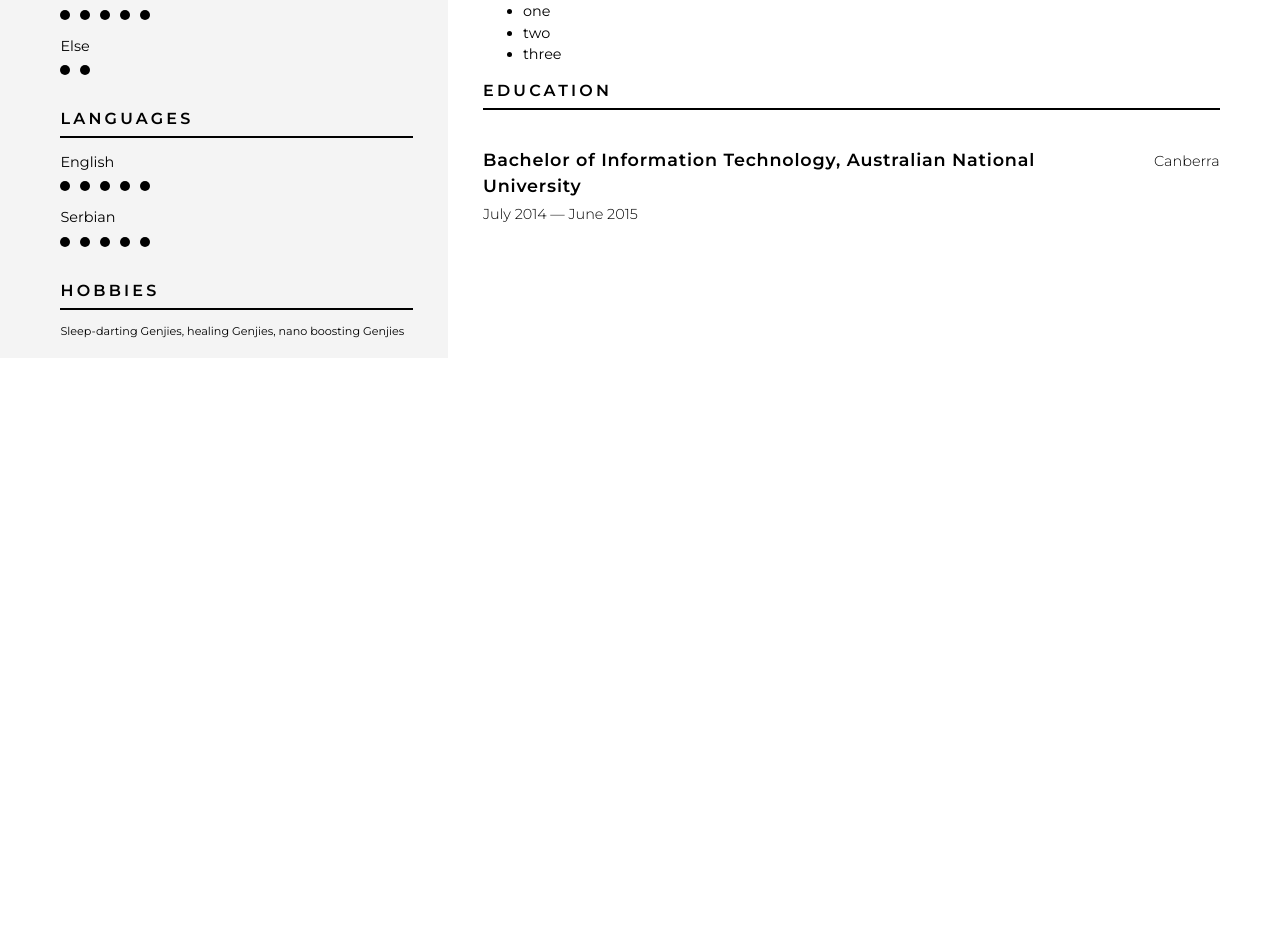
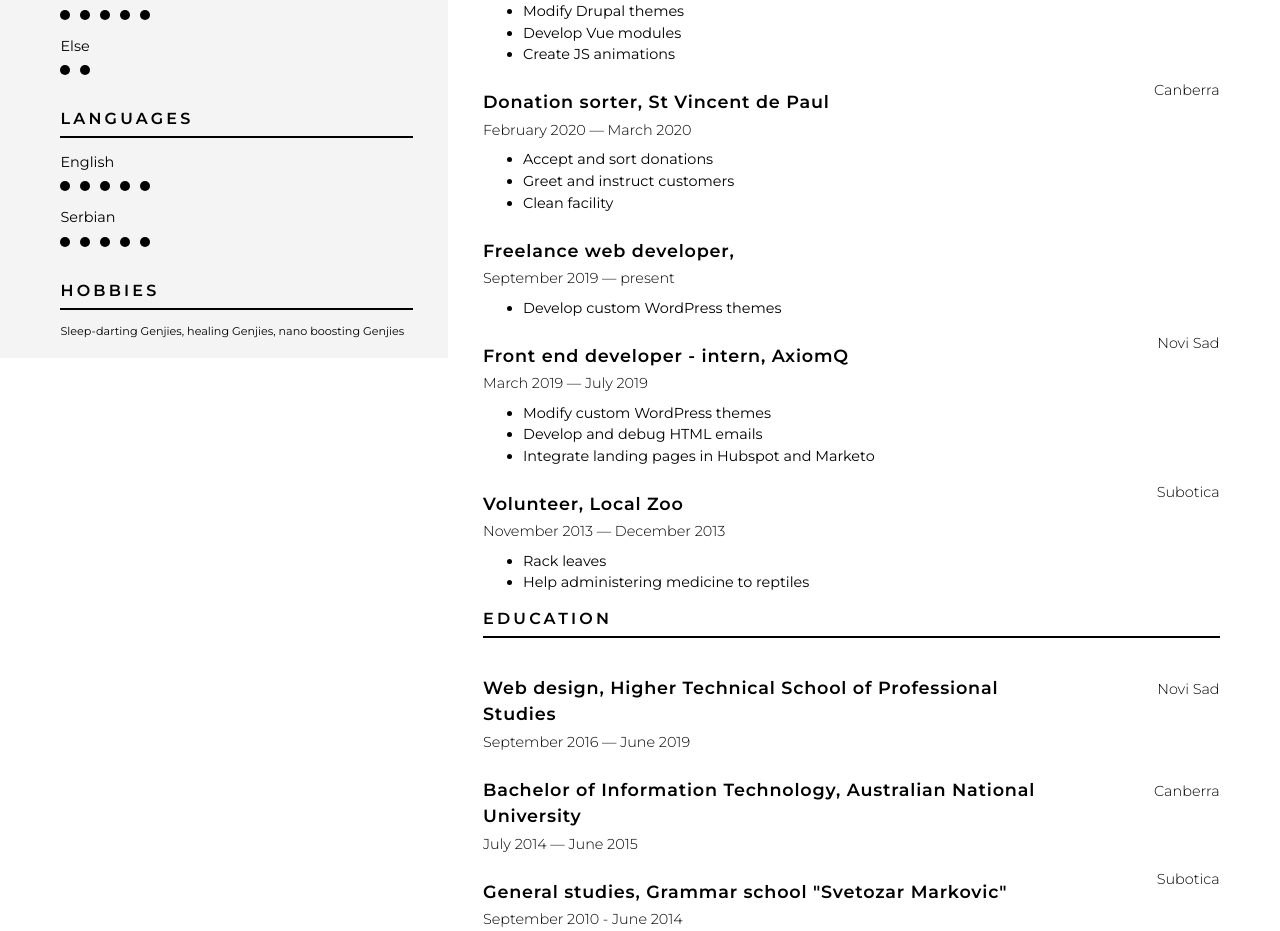
Before and after one commit to luka-bacic/cv-builder, a Vue app: page / in a window 1280 px wide. Shown: the part 442-1373 px from the top of the page. Before the commit the page ends 800 px from the top, so only its background shows below. Built offline with nearby package versions, Linux system fonts and the light colour scheme.

Commit message:
Add school and work experiences

```diff
--- a/src/data.js
+++ b/src/data.js
@@ -3,7 +3,7 @@ export const name = 'Luka Bacic';
 export const job = 'Front end developer';
 
 export const address =
-  '16 Jenkinson Street, 2904 Monash, Canberra, ACT, Australia';
+  '16 Jenkinson Street, 2904 Monash, Canberra ACT, Australia';
 
 export const phone = '+61 416 671 781';
 
@@ -40,20 +40,72 @@ export const profile =
 // Work experience
 export const work = [
   {
-    position: 'Web dev',
-    company: 'Cordelta',
+    position: 'Front end developer',
+    company: 'Cordelta Digital',
     city: 'Canberra',
     date: 'March 2020 — present',
-    duties: ['one', 'two', 'three'],
+    duties: [
+      'Modify Drupal themes',
+      'Develop Vue modules',
+      'Create JS animations',
+    ],
+  },
+  {
+    position: 'Donation sorter',
+    company: 'St Vincent de Paul',
+    city: 'Canberra',
+    date: 'February 2020 — March 2020',
+    duties: [
+      'Accept and sort donations',
+      'Greet and instruct customers',
+      'Clean facility',
+    ],
+  },
+  {
+    position: 'Freelance web developer',
+    company: null,
+    city: null,
+    date: 'September 2019 — present',
+    duties: ['Develop custom WordPress themes'],
+  },
+  {
+    position: 'Front end developer - intern',
+    company: 'AxiomQ',
+    city: 'Novi Sad',
+    date: 'March 2019 — July 2019',
+    duties: [
+      'Modify custom WordPress themes',
+      'Develop and debug HTML emails',
+      'Integrate landing pages in Hubspot and Marketo',
+    ],
+  },
+  {
+    position: 'Volunteer',
+    company: 'Local Zoo',
+    city: 'Subotica',
+    date: 'November 2013 — December 2013',
+    duties: ['Rack leaves', 'Help administering medicine to reptiles'],
   },
 ];
 
 // Education
 export const schools = [
   {
+    degree: 'Web design',
+    institution: 'Higher Technical School of Professional Studies',
+    city: 'Novi Sad',
+    date: 'September 2016 — June 2019',
+  },
+  {
     degree: 'Bachelor of Information Technology',
     institution: 'Australian National University',
     city: 'Canberra',
     date: 'July 2014 — June 2015',
   },
+  {
+    degree: 'General studies',
+    institution: 'Grammar school "Svetozar Markovic"',
+    city: 'Subotica',
+    date: 'September 2010 - June 2014',
+  },
 ];
```
